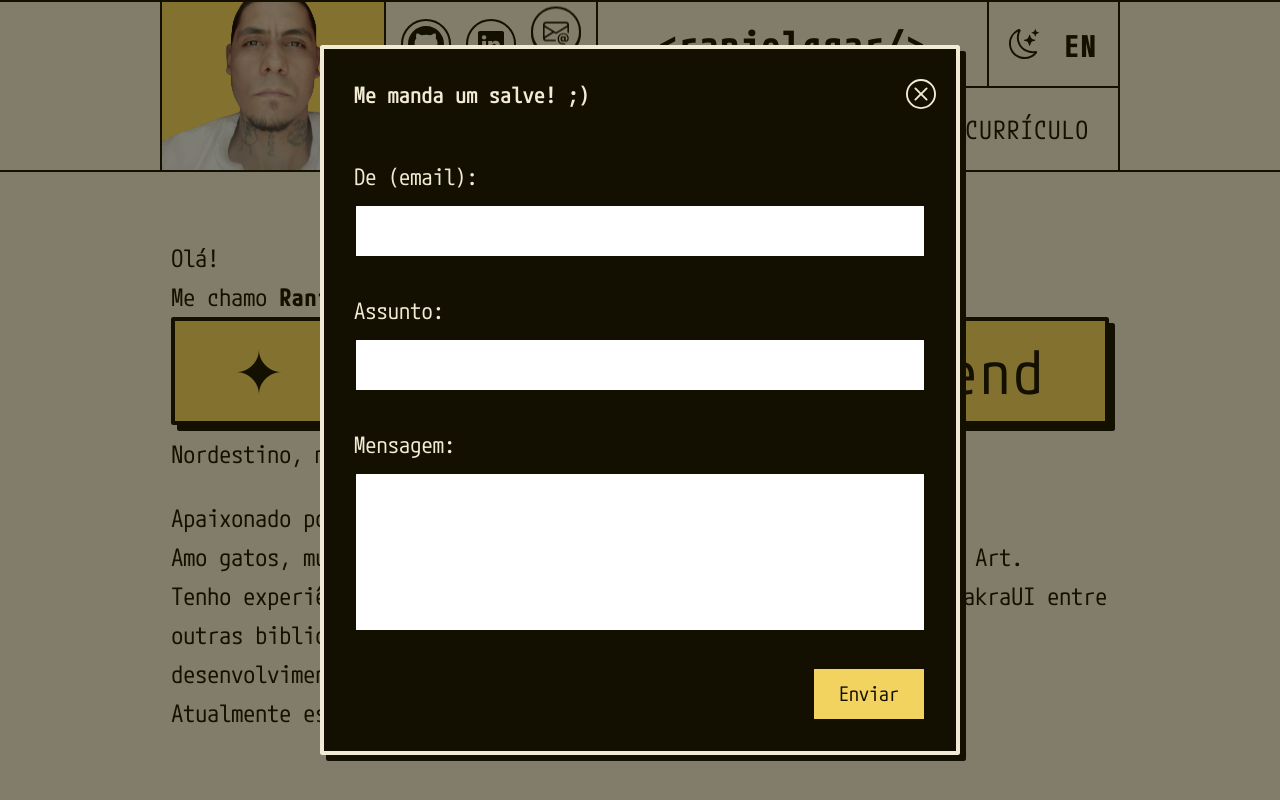
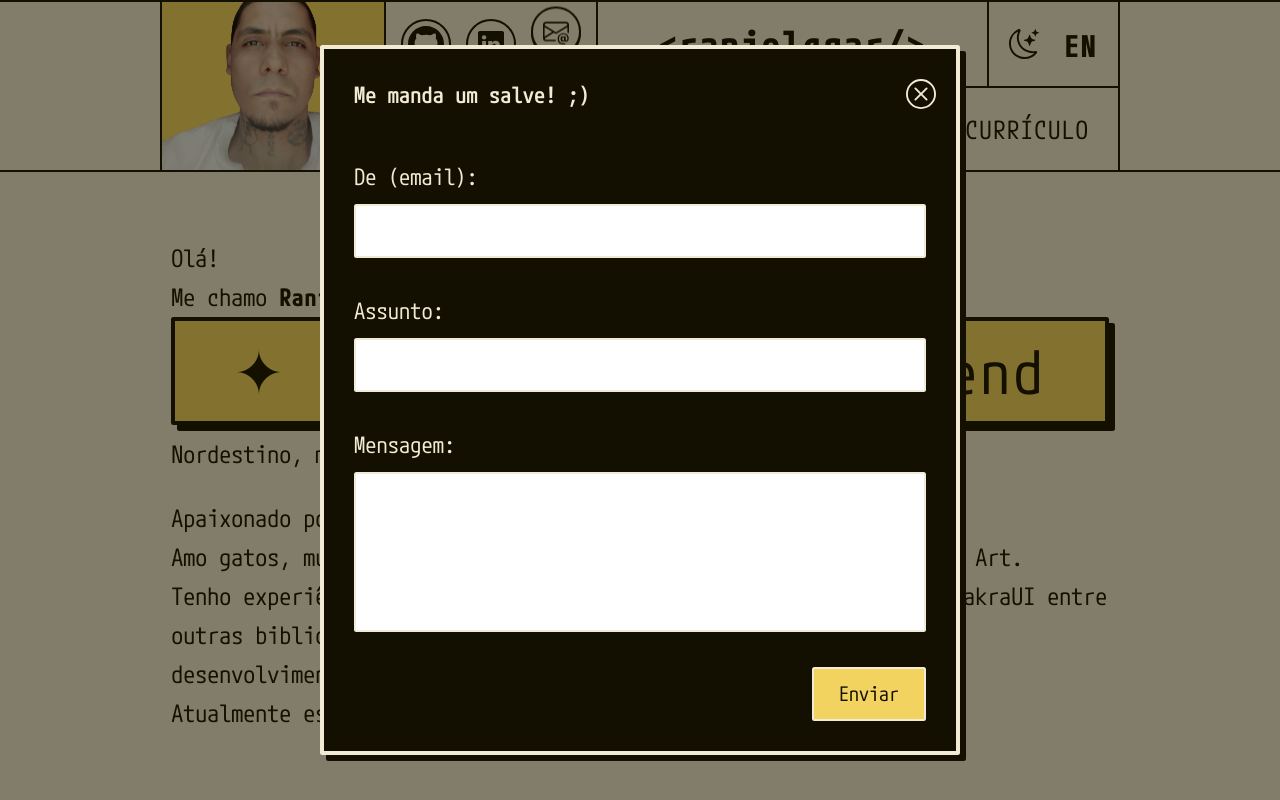
Before and after one commit to ranielcsar/ranoob.github.io, a React (Vite) app: page / in a window 1280 px wide. Both pictures are taken after a click on the button 556 px from the left and 42 px from the top of the page. Built offline with nearby package versions, Linux system fonts and the light colour scheme.

Commit message:
fix: right colors being aplied

```diff
--- a/src/components/common/send-email/index.tsx
+++ b/src/components/common/send-email/index.tsx
@@ -128,7 +128,7 @@ export function SendEmail() {
               name="from"
               id="from"
               aria-label="Input de remetente do email"
-              className="w-full rounded-sm border-2 border-black p-2 text-zinc-900 focus:outline-accent"
+              className="w-full rounded-sm border-2 border-primary p-2 text-zinc-900 focus:outline-accent"
             />
             <p className="text-red-500">{errors?.from}</p>
           </label>
@@ -140,7 +140,7 @@ export function SendEmail() {
               name="subject"
               id="subject"
               aria-label="Input de assunto do email"
-              className="w-full rounded-sm border-2 border-black p-2 text-zinc-900 focus:outline-accent"
+              className="w-full rounded-sm border-2 border-primary p-2 text-zinc-900 focus:outline-accent"
             />
             <p className="text-red-500">{errors?.subject}</p>
           </label>
@@ -151,7 +151,7 @@ export function SendEmail() {
               name="message"
               id="message"
               aria-label="Área de texto para mensagem do email"
-              className="w-full h-[20vh] resize-none rounded-sm border-2 border-black p-2 text-zinc-900 focus:outline-accent"
+              className="w-full h-[20vh] resize-none rounded-sm border-2 border-primary p-2 text-zinc-900 focus:outline-accent"
             />
             <p className="text-red-500">{errors?.message}</p>
           </label>
@@ -159,7 +159,7 @@ export function SendEmail() {
           <button
             type="submit"
             disabled={loading}
-            className={`w-max justify-self-end rounded-sm border-2 border-black px-5 py-2 transition-colors ${
+            className={`w-max justify-self-end rounded-sm border-2 border-primary px-5 py-2 transition-colors ${
               loading ? 'bg-black text-accent' : 'bg-accent text-black'
             }`}
           >
```
